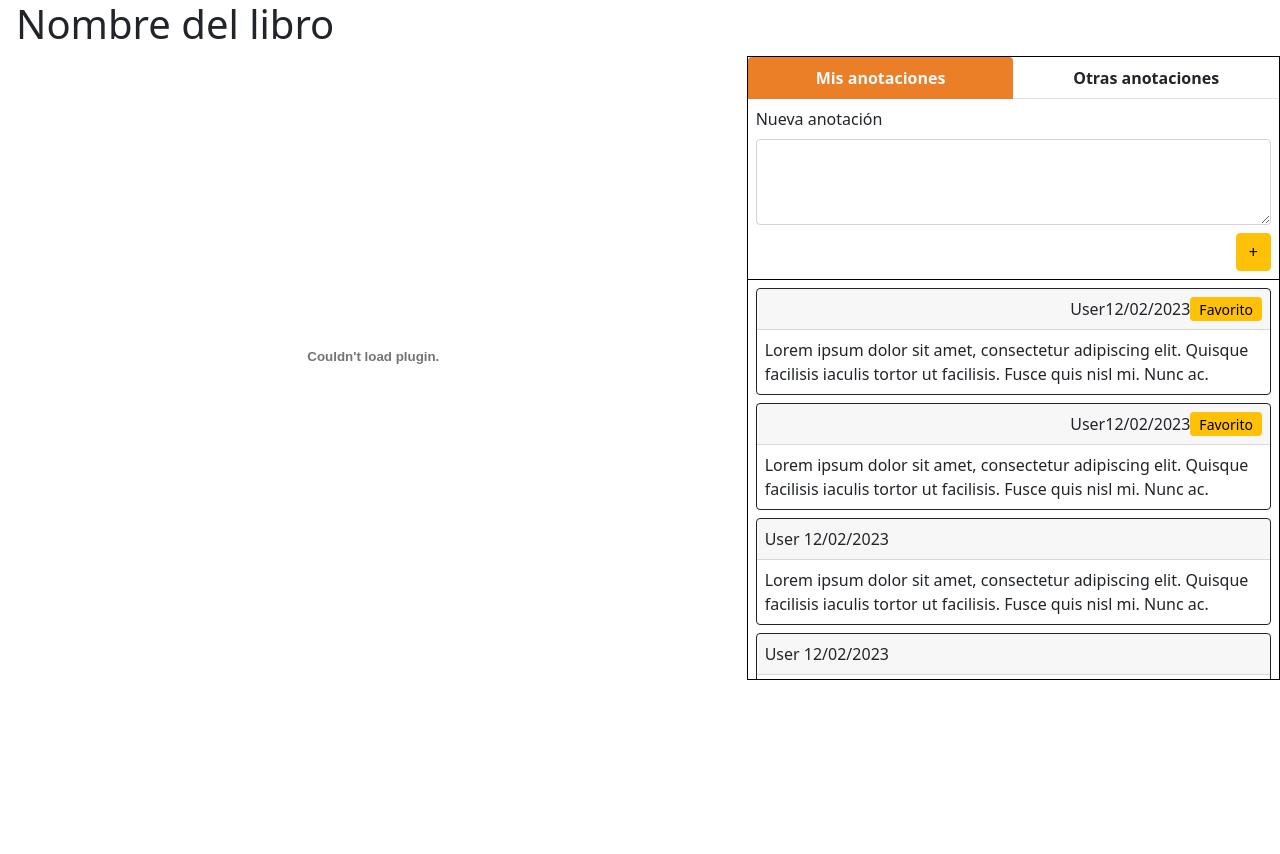
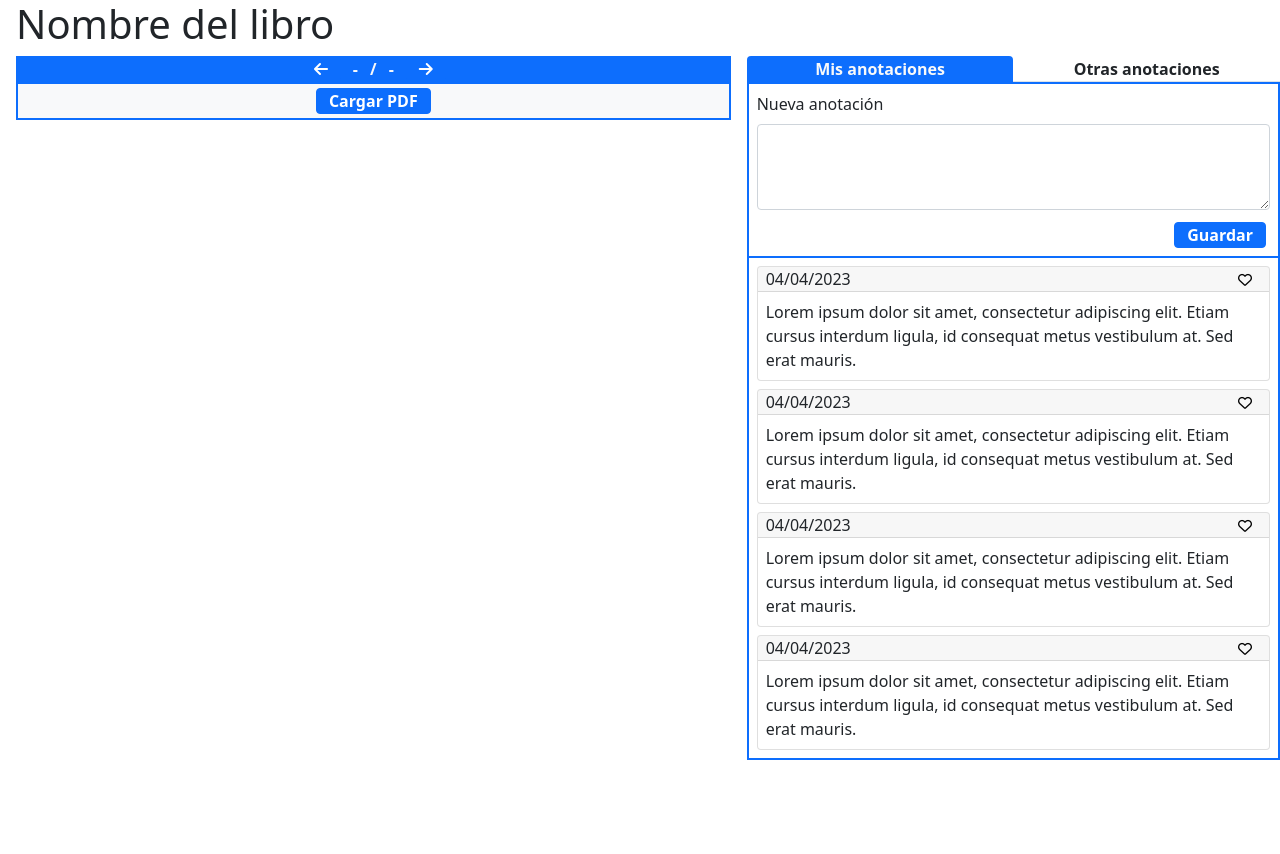
Before and after one commit to GR1SW-VyV/online-library, a Django app: page /annotations/my-notes/ in a window 1280 px wide. Shown: the top 854 px of the page. Run offline with Django 4.2, Linux system fonts and the light colour scheme; some libraries are stand-ins or nearby versions.

Commit message:
chore: Add app.js library and my-notes.html improved
app.js library in static folder

```diff
--- /dev/null
+++ b/static/app.js
@@ -0,0 +1,115 @@
+document.addEventListener("DOMContentLoaded", function () {
+    const loadPDFButton = document.getElementById("loadPDF");
+    const pdfViewer = document.getElementById("pdfViewer");
+    const currentPageSpan = document.getElementById("currentPage");
+    const totalPagesSpan = document.getElementById("totalPages");
+    let currentPage = 1; // Inicialmente en la página 1
+    let totalPages = 1;
+    let pdfUrl; // Declara pdfUrl como variable global
+
+    loadPDFButton.addEventListener("click", function () {
+
+      pdfUrl = "../../static/harry-potter.pdf"; // Ruta al archivo PDF en la carpeta "pdfs"
+
+
+      // Crea un nuevo visor de PDF
+      pdfjsLib
+        .getDocument(pdfUrl)
+        .promise.then(function (pdfDoc) {
+          // Carga la primera página del PDF
+          totalPages = pdfDoc.numPages;
+          totalPagesSpan.textContent = totalPages;
+          return pdfDoc.getPage(1);
+        })
+        .then(function (page) {
+
+          const scale = 1.0;
+          const viewport = page.getViewport({ scale: scale });
+
+          // Crea un elemento canvas para mostrar la página
+          const canvas = document.createElement("canvas");
+          const context = canvas.getContext("2d");
+          canvas.height = viewport.height;
+          canvas.width = viewport.width;
+
+          // Agrega el canvas al visor de PDF
+          pdfViewer.innerHTML = ""; // Limpia el contenedor si hay contenido previo
+          pdfViewer.appendChild(canvas);
+
+          // Muestra la página en el canvas
+          page.render({
+            canvasContext: context,
+            viewport: viewport,
+          });
+
+          // Actualiza el número de página actual
+          currentPage = 1;
+          currentPageSpan.textContent = currentPage;
+
+
+
+
+        });
+    });
+
+    // Función para cambiar a la página siguiente
+    function nextPage() {
+      currentPage += 1;
+      updatePage();
+    }
+
+    // Función para cambiar a la página anterior
+    function prevPage() {
+      currentPage -= 1;
+      updatePage();
+    }
+
+    // Actualiza el número de página y muestra la página correspondiente
+    function updatePage() {
+      if (pdfViewer.firstChild) {
+        pdfViewer.firstChild.remove(); // Elimina el canvas actual
+      }
+
+      pdfjsLib
+        .getDocument(pdfUrl)
+        .promise.then(function (pdfDoc) {
+          if (currentPage < 1) {
+            currentPage = 1;
+          } else if (currentPage > pdfDoc.numPages) {
+            currentPage = pdfDoc.numPages;
+          }
+
+          currentPageSpan.textContent = currentPage;
+
+          totalPages = pdfDoc.numPages;
+          totalPagesSpan.textContent = totalPages;
+
+          return pdfDoc.getPage(currentPage);
+        })
+        .then(function (page) {
+          const scale = 1.0;
+          const viewport = page.getViewport({ scale: scale });
+
+          const canvas = document.createElement("canvas");
+          const context = canvas.getContext("2d");
+          canvas.height = viewport.height;
+          canvas.width = viewport.width;
+
+          pdfViewer.appendChild(canvas);
+
+          page.render({
+            canvasContext: context,
+            viewport: viewport,
+          });
+        });
+    }
+
+
+
+    // Escucha eventos de los botones para cambiar de página
+    const nextPageButton = document.getElementById("nextPage");
+    nextPageButton.addEventListener("click", nextPage);
+
+    const prevPageButton = document.getElementById("prevPage");
+    prevPageButton.addEventListener("click", prevPage);
+  });
--- a/templates/annotations/my-notes.html
+++ b/templates/annotations/my-notes.html
@@ -3,6 +3,7 @@
 <head>
     <meta charset="UTF-8">
     <meta name="viewport" content="width=device-width, initial-scale=1.0">
+    <script src="https://kit.fontawesome.com/258d808132.js" crossorigin="anonymous"></script>
     <link href="https://cdn.jsdelivr.net/npm/bootstrap@5.0.2/dist/css/bootstrap.min.css" rel="stylesheet"
           integrity="sha384-EVSTQN3/azprG1Anm3QDgpJLIm9Nao0Yz1ztcQTwFspd3yD65VohhpuuCOmLASjC" crossorigin="anonymous">
     <style>
@@ -17,12 +18,17 @@
 
         /* Estilo para el contenedor con scroll */
         .scroll-container {
-            max-height: 400px; /* Ajusta la altura máxima */
-            overflow-y: auto; /* Habilita el scroll vertical */
+            max-height: 90vh;
+            overflow-y: auto;
+        }
+
+        #pdfViewer {
+            max-height: 90vh;
+            overflow: auto;
         }
 
     </style>
-    <title>Document</title>
+    <title>Nombre del libro</title>
 </head>
 
 {% load static %}
@@ -32,89 +38,123 @@
     <div class="row">
         <h1 class="px-3 my-0">Nombre del libro</h1>
     </div>
+
     <div class="row pt-2">
         <div class="col-7  px-3 ">
-            <embed src="{% static 'harry-potter.pdf' %}" type="application/pdf" width="100%" height="600px">
+
+            <div class="d-flex justify-content-center align-items-center   bg-primary">
+                <!--Numero de pagina--><!-- Botones para cambiar de página -->
+                <button class="btn btn-primary mx-1 py-0" id="prevPage">
+                    <i class="fa-solid fa-arrow-right fa-rotate-180" style="color: #ffffff;"></i>
+                </button>
+                <span class="px-1 mx-1 text-light fw-bold" id="currentPage">-</span>
+                <span class="fw-bold px-1 text-light"> / </span>
+                <span class=" px-1 mx-1 text-light fw-bold" id="totalPages">-</span>
+                <button class="btn btn-primary mx-1 py-0 text-light" id="nextPage">
+                    <i class="fa-solid fa-arrow-right" style="color: #ffffff;"></i>
+                </button>
+            </div>
+
+            <div class="border border-2 border-primary d-flex justify-content-center align-items-center bg-light">
+                <div id="pdfViewer">
+                    <div id="hideButton">
+                        <button class="btn btn-primary mx-auto d-block fw-bold py-0 my-1" id="loadPDF">Cargar PDF
+                        </button>
+                    </div>
+                    <!-- Aquí va el PDF -->
+                </div>
+            </div>
+
         </div>
-        <div class="col-5" style="border: 1px black solid">
+        <div class="col-5">
+            <!--NAVEGACION-->
             <div class="row">
                 <ul class="nav nav-tabs nav-justified px-0 ">
                     <li class="nav-item">
-                        <a class="nav-link nav-active text-light fw-bold " aria-current="page" href="#">Mis
+                        <a class="nav-link nav-active text-light fw-bold bg-primary py-0" aria-current="page" href="#">Mis
                             anotaciones</a>
                     </li>
                     <li class="nav-item">
-                        <a class="nav-link text-dark fw-bold" href="#">Otras anotaciones</a>
+                        <a class="nav-link text-dark fw-bold py-0" href="#">Otras anotaciones</a>
                     </li>
                 </ul>
             </div>
 
+            <!--NUEVA ANOTACION-->
+            <div class="row border border-primary border-2 ">
+                <div class="mb-1 px-2 pt-2">
+                    <label for="anotation" class="form-label">Nueva anotación</label>
+                    <textarea class="form-control" id="anotation" rows="3"></textarea>
+                </div>
+                <div class="d-grid gap-2 d-md-flex justify-content-md-end py-2">
+                    <button class="btn btn-primary fw-bold py-0" type="button">Guardar</button>
+                </div>
+            </div>
 
-            <div class="row">
-                <div class="mb-2 px-2 pt-2">
-                    <label for="exampleFormControlTextarea1" class="form-label">Nueva anotación</label>
-                    <textarea class="form-control" id="exampleFormControlTextarea1" rows="3"></textarea>
-                </div>
-                <div class="d-grid gap-2 d-md-flex justify-content-md-end px-2">
-                    <button class="btn btn-warning" type="button">+</button>
+            <!--anotaciones-->
+            <div class="row scroll-container  px-2 pt-2 border border-right-0 border-top-0 border-left-0 border-primary border-2 ">
+
+                <div class="card mb-2 px-0">
+                    <div class="card-header d-flex justify-content-between align-items-center px-2 py-0 ">
+                        <div>04/04/2023</div>
+                        <button type="button" class="btn btn-sm py-0">
+                            <i class="favorite fa-regular fa-heart" style="color: #000000;"></i>
+                        </button>
+                    </div>
+                    <div class="card-body text-dark p-2">
+                        <p class="card-text">Lorem ipsum dolor sit amet,
+                            consectetur adipiscing elit. Etiam cursus
+                            interdum ligula, id consequat metus vestibulum at.
+                            Sed erat mauris.</p>
+                    </div>
                 </div>
 
-            </div>
-            <!--anotaciones-->
-            <div class="row scroll-container mt-2 px-2 pt-2" style="border-top: 1px black solid">
-                <div class="card border-dark mb-2 px-0">
-                    <div class="card-header p-2 d-md-flex justify-content-md-end">User <span>12/02/2023</span>
-                        <button type="button" class="btn btn-warning btn-sm py-0  ">Favorito</button>
+                <div class="card mb-2 px-0">
+                    <div class="card-header d-flex justify-content-between align-items-center px-2 py-0">
+                        <div>04/04/2023</div>
+                        <button type="button" class="btn btn-sm py-0">
+                            <i class="favorite fa-regular fa-heart" style="color: #000000;"></i>
+                        </button>
                     </div>
                     <div class="card-body text-dark p-2">
-                        <p class="card-text">Lorem ipsum dolor sit amet, consectetur adipiscing elit. Quisque
-                            facilisis
-                            iaculis tortor ut facilisis. Fusce quis nisl mi. Nunc ac.</p>
+                        <p class="card-text">Lorem ipsum dolor sit amet,
+                            consectetur adipiscing elit. Etiam cursus
+                            interdum ligula, id consequat metus vestibulum at.
+                            Sed erat mauris.</p>
                     </div>
                 </div>
-                <div class="card border-dark mb-2 px-0">
-                    <div class="card-header p-2 d-md-flex justify-content-md-end">User <span>12/02/2023</span>
-                        <button type="button" class="btn btn-warning btn-sm py-0">Favorito</button>
+
+                <div class="card mb-2 px-0">
+                    <div class="card-header d-flex justify-content-between align-items-center px-2 py-0">
+                        <div>04/04/2023</div>
+                        <button type="button" class="btn btn-sm py-0">
+                            <i class="favorite fa-regular fa-heart" style="color: #000000;"></i>
+                        </button>
                     </div>
                     <div class="card-body text-dark p-2">
-                        <p class="card-text">Lorem ipsum dolor sit amet, consectetur adipiscing elit. Quisque
-                            facilisis
-                            iaculis tortor ut facilisis. Fusce quis nisl mi. Nunc ac.</p>
+                        <p class="card-text">Lorem ipsum dolor sit amet,
+                            consectetur adipiscing elit. Etiam cursus
+                            interdum ligula, id consequat metus vestibulum at.
+                            Sed erat mauris.</p>
                     </div>
                 </div>
-                <div class="card border-dark mb-2 px-0">
-                    <div class="card-header p-2">User <span>12/02/2023</span></div>
+
+                <div class="card mb-2 px-0">
+                    <div class="card-header d-flex justify-content-between align-items-center px-2 py-0">
+                        <div>04/04/2023</div>
+                        <button type="button" class="btn btn-sm py-0">
+                            <i class="favorite fa-regular fa-heart" style="color: #000000;"></i>
+                        </button>
+                    </div>
                     <div class="card-body text-dark p-2">
-                        <p class="card-text">Lorem ipsum dolor sit amet, consectetur adipiscing elit. Quisque
-                            facilisis
-                            iaculis tortor ut facilisis. Fusce quis nisl mi. Nunc ac.</p>
-                    </div>
-                </div>
-                <div class="card border-dark mb-2 px-0">
-                    <div class="card-header p-2">User <span>12/02/2023</span></div>
-                    <div class="card-body text-dark p-2">
-                        <p class="card-text">Lorem ipsum dolor sit amet, consectetur adipiscing elit. Quisque
-                            facilisis
-                            iaculis tortor ut facilisis. Fusce quis nisl mi. Nunc ac.</p>
-                    </div>
-                </div>
-                <div class="card border-dark mb-2 px-0">
-                    <div class="card-header p-2">User <span>12/02/2023</span></div>
-                    <div class="card-body text-dark p-2">
-                        <p class="card-text">Lorem ipsum dolor sit amet, consectetur adipiscing elit. Quisque
-                            facilisis
-                            iaculis tortor ut facilisis. Fusce quis nisl mi. Nunc ac.</p>
-                    </div>
-                </div>
-                <div class="card border-dark mb-2 px-0">
-                    <div class="card-header p-2">User <span>12/02/2023</span></div>
-                    <div class="card-body text-dark p-2">
-                        <p class="card-text">Lorem ipsum dolor sit amet, consectetur adipiscing elit. Quisque
-                            facilisis
-                            iaculis tortor ut facilisis. Fusce quis nisl mi. Nunc ac.</p>
+                        <p class="card-text">Lorem ipsum dolor sit amet,
+                            consectetur adipiscing elit. Etiam cursus
+                            interdum ligula, id consequat metus vestibulum at.
+                            Sed erat mauris.</p>
                     </div>
                 </div>
             </div>
+            <!--fin-anotaciones-->
 
         </div>
 
@@ -125,5 +165,37 @@
 </body>
 
 <script src="https://cdn.jsdelivr.net/npm/bootstrap@5.0.2/dist/js/bootstrap.bundle.min.js"></script>
+<script src="https://cdn.jsdelivr.net/npm/pdfjs-dist@3.10.111/build/pdf.min.js"></script>
+<script src="../../static/app.js"></script>
+
+<script>
+    const ocultarBoton = document.getElementById("hideButton")
+    ocultarBoton.addEventListener("click", function () {
+        ocultarBoton.style.display = "none";
+    })
+
+    const botones = document.querySelectorAll(".favorite");
+
+    botones.forEach(function (boton) {
+        boton.addEventListener("click", function () {
+            // Verifica la clase actual del botón
+            if (boton.classList.contains("fa-regular")) {
+                // Si tiene la clase original, quítala y agrega la nueva clase
+                boton.classList.remove("fa-regular");
+                boton.style.color = "red"
+                boton.classList.add("fa-solid");
+
+            } else {
+                // Si tiene la nueva clase, quítala y agrega la clase original
+                boton.classList.remove("fa-solid");
+                boton.style.color = "black"
+                boton.classList.add("fa-regular");
+            }
+        });
+    });
+
+
+</script>
+
 
 </html>
```
